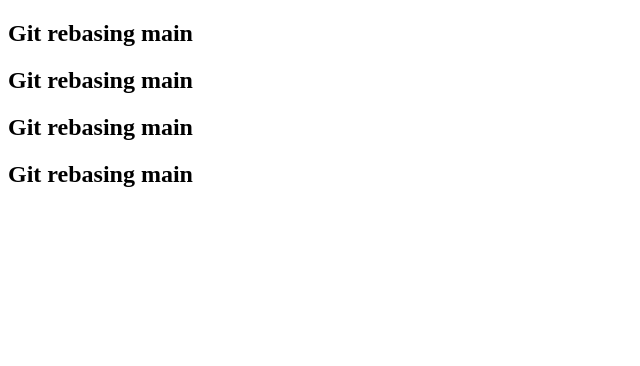
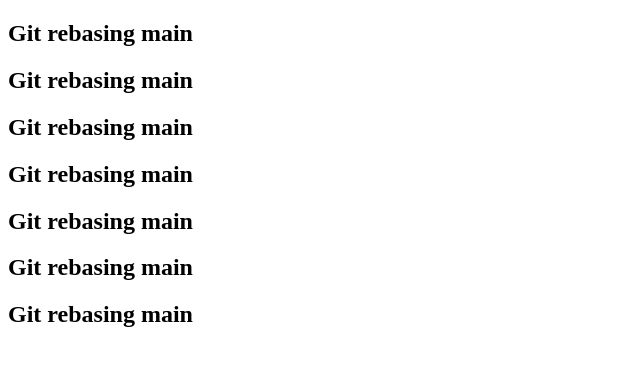
Before and after one commit to edmarsoares/git-test, a plain HTML site: page index.html in a window 1280 px wide. Shown: the whole page, without its empty margins (0-640 px from the left). Drawn offline with Linux system fonts and the light colour scheme.

Commit message:
novos commits

```diff
--- a/index.html
+++ b/index.html
@@ -11,6 +11,8 @@
     <h2>Git rebasing main</h2>
     <h2>Git rebasing main</h2>
     <h2>Git rebasing main</h2>
-
+    <h2>Git rebasing main</h2>
+    <h2>Git rebasing main</h2>
+    <h2>Git rebasing main</h2>
 </body>
 </html>
```
